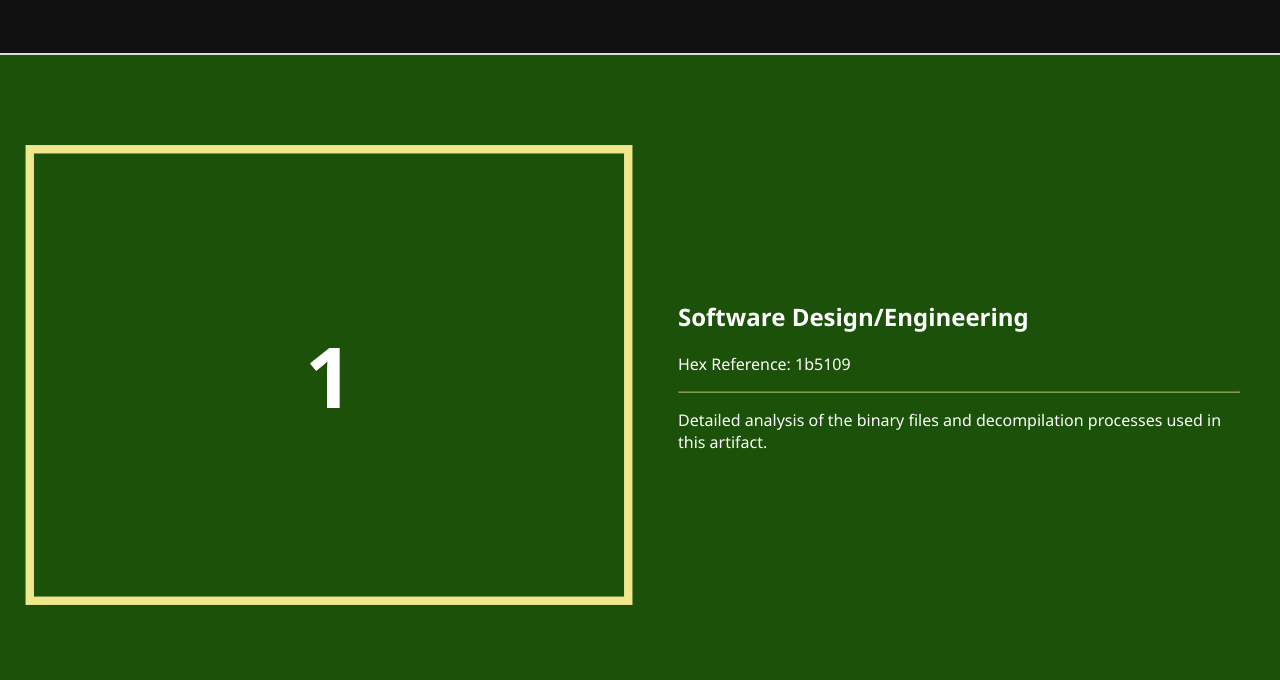
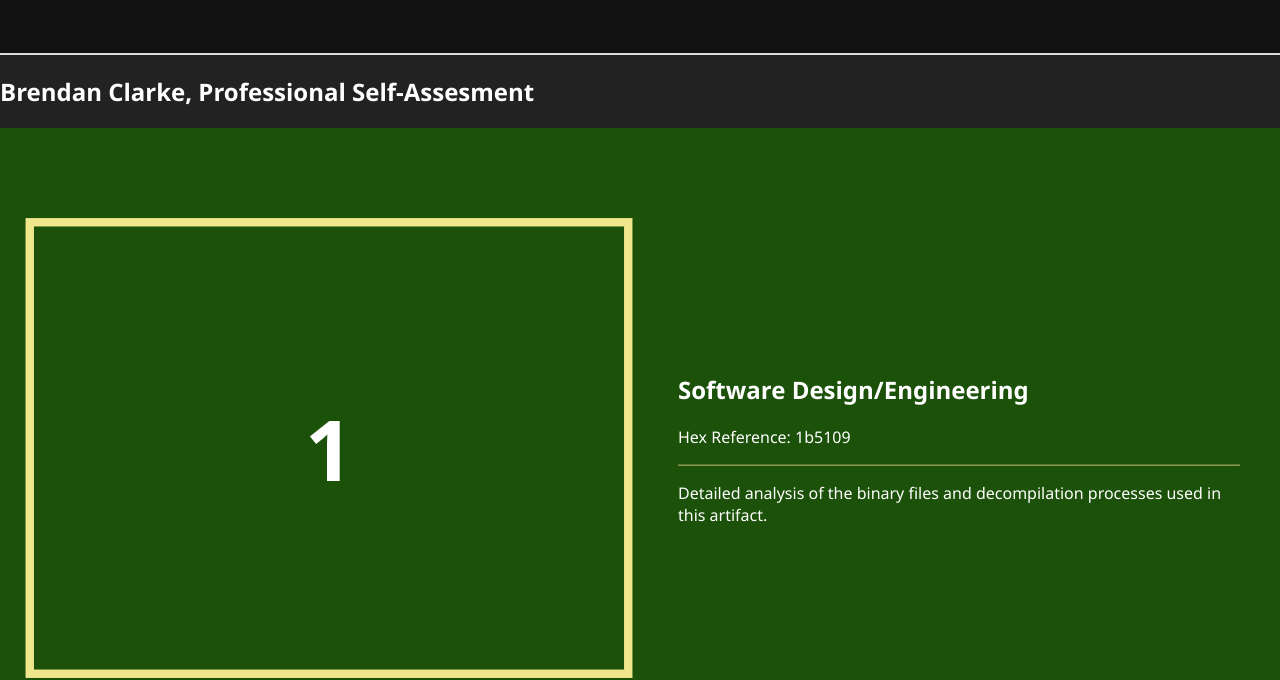
Before and after one commit to BrenPat7/CS499, a plain HTML site: page index.html in a window 1280 px wide. Shown: the part 138-818 px from the top of the page. Drawn offline with Linux system fonts and the light colour scheme.

Commit message:
Update index.html

```diff
--- a/index.html
+++ b/index.html
@@ -15,6 +15,20 @@
         <h2>Brendan Clarke CS Capstone - CS 499</h2>
         <p>Scroll to explore artifacts</p>
     </header>
+
+    <section id="intro-section">
+        <div class="intro-container">
+            <div class="typewriter-wrapper">
+                <h1 id="typing-title">Brendan Clarke, Professional Self-Assesment</h1>
+            </div>
+
+            <div id="ink-content" class="ink-content">
+
+            </div>
+        </div>
+    </section>
+
+
 
     <div>
         <ul>
```
